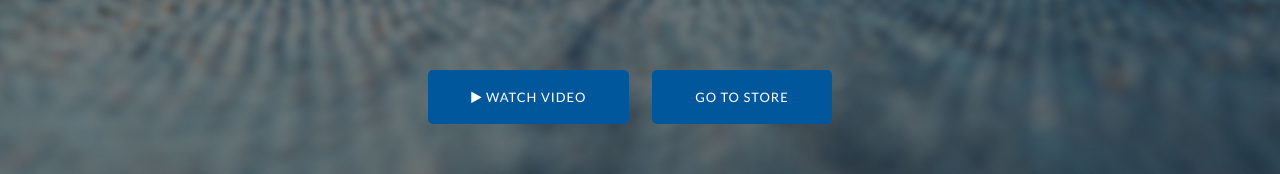
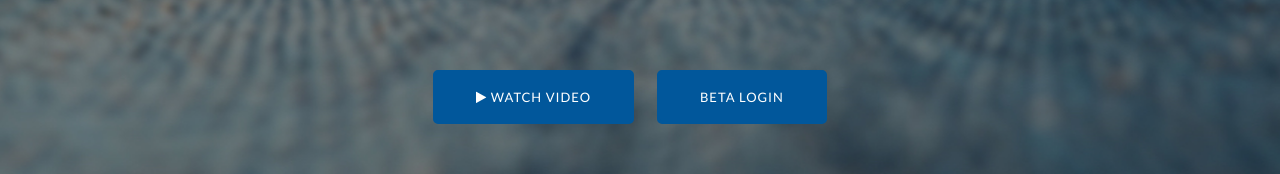
Before and after one commit to AbdulDotKhan/coastline-landing, a website: page index.html in a window 1280 px wide. Shown: the part 449-623 px from the top of the page. Drawn offline with nearby package versions, Linux system fonts and the light colour scheme.

Commit message:
go to shop text changed to beta login

```diff
--- a/index.html
+++ b/index.html
@@ -80,7 +80,7 @@
             <h1 class="desktop-hidden">Traceability from source to sale.</h1>
             <p class="intro">Coastline is a mission critical integrated inventory management and ecommerce platform, designed exclusively for commercial fisheries.</p>
             <a href="javascript:(0)" data-toggle="modal" data-target="#videoModal" class="btn btn-fill btn-large btn-margin-right smooth-scroll"><i class="fa fa-play"></i> Watch Video</a>
-            <a href="http://dashboard.coastlinemarket.com/" class="btn btn-fill btn-large btn-margin-right">Go to Store</a>
+            <a href="http://dashboard.coastlinemarket.com/" class="btn btn-fill btn-large btn-margin-right">Beta Login</a>
           </div>
         </div>
       </div>
```
